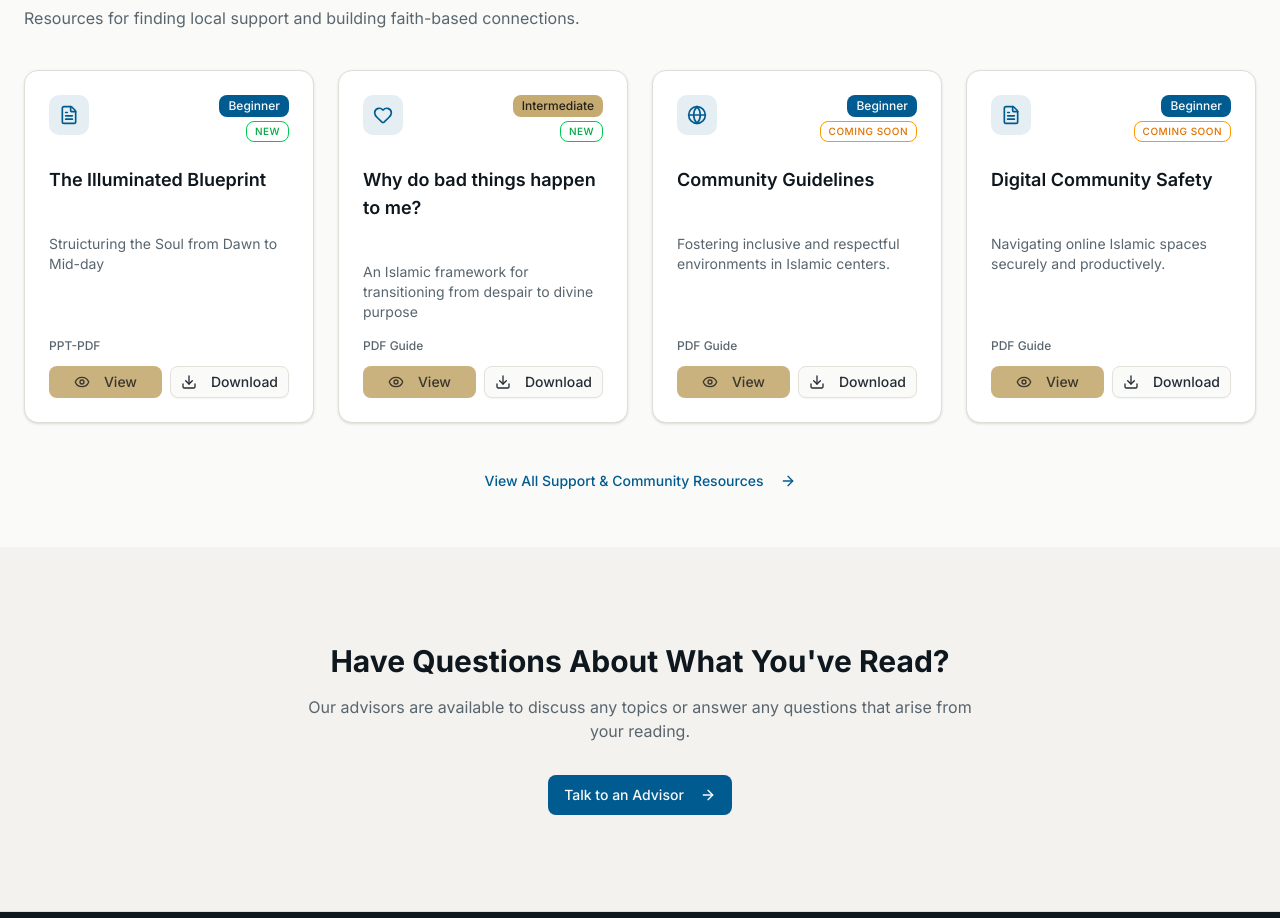
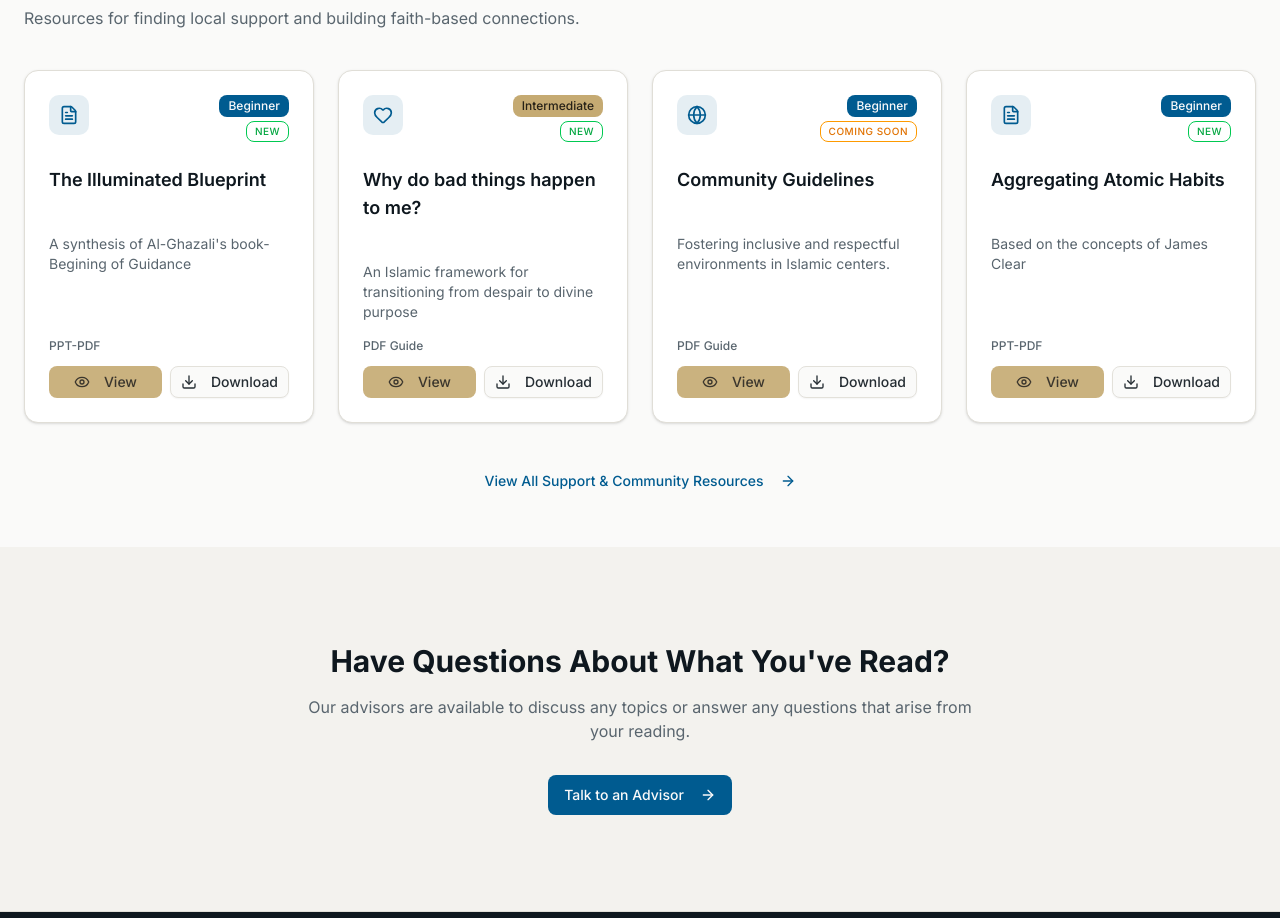
Before and after one commit to bcdcbahrain/v0-website, a Next.js app: page /docs in a window 1280 px wide. Shown: the part 3854-4772 px from the top of the page. Built offline with nearby package versions, Linux system fonts and the light colour scheme.

Commit message:
Modify resource titles and descriptions in page.tsx
Updated resource descriptions and titles in the documentation.

```diff
--- a/app/docs/page.tsx
+++ b/app/docs/page.tsx
@@ -262,7 +262,7 @@ const categories = [
     resources: [
       {
         title: "The Illuminated Blueprint",
-        description: "Struicturing the Soul from Dawn to Mid-day",
+        description: "A synthesis of Al-Ghazali's book-Begining of Guidance",
         category: "Beginner",
         status: "New",
         type: "PPT-PDF",
@@ -291,14 +291,14 @@ const categories = [
         downloadUrl: "#",
       },
       {
-        title: "Digital Community Safety",
-        description: "Navigating online Islamic spaces securely and productively.",
+        title: "Aggregating Atomic Habits",
+        description: "Based on the concepts of James Clear",
         category: "Beginner",
-        status: "Coming Soon",
-        type: "PDF Guide",
+        status: "New",
+        type: "PPT-PDF",
         icon: FileText,
-        driveUrl: "#",
-        downloadUrl: "#",
+        driveUrl: "https://drive.google.com/file/d/1YUkouNcQYrMUgU8Op3MCpjfYqBWu9b5o/view?usp=sharing",
+        downloadUrl: "https://drive.google.com/uc?export=download&id=1YUkouNcQYrMUgU8Op3MCpjfYqBWu9b5o",
       },
     ],
   },
```
